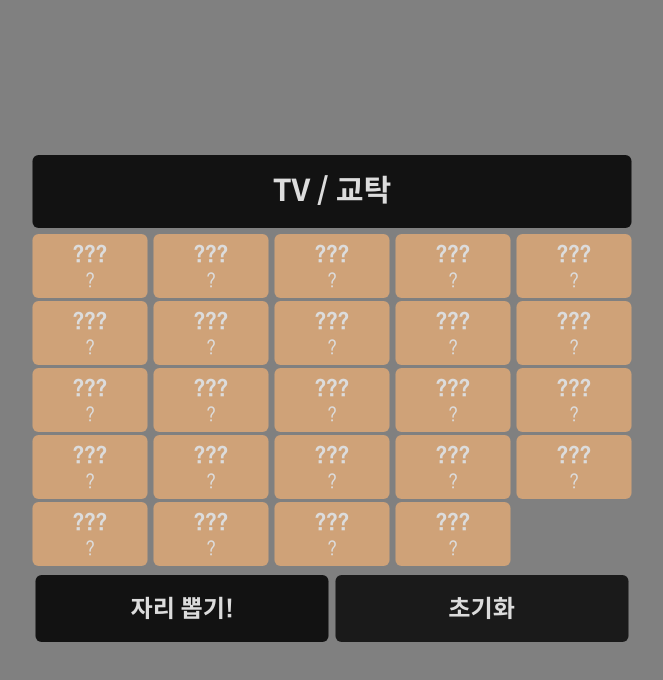
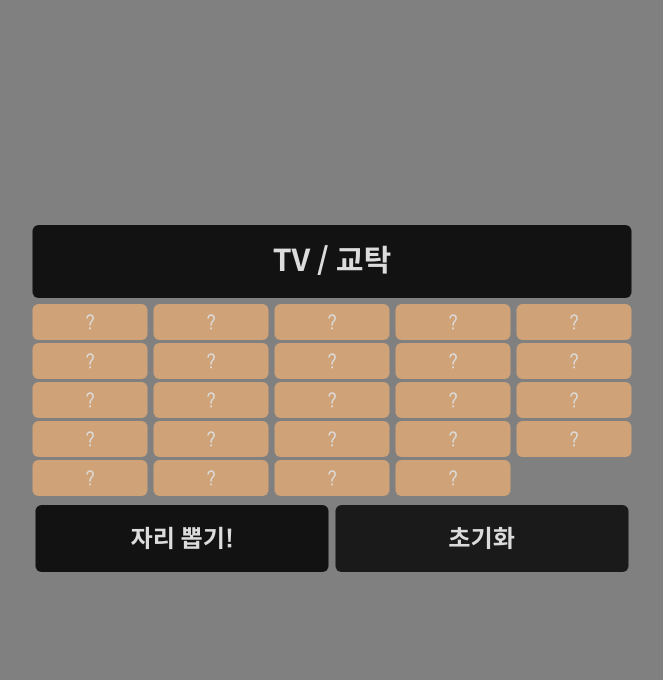
Before and after one commit to eungyolee/ymgng-class, an Electron app: page index.html in a window 900 px wide. Shown: the whole page, without its empty margins (118-781 px from the left). Drawn offline with Linux system fonts and the light colour scheme.

Commit message:
Add files via upload

```diff
--- a/index.html
+++ b/index.html
@@ -42,107 +42,83 @@
       <div id="table">
         <div id="column">
           <div id="item">
-            <div id="name" name="1-1">???</div>
             <div id="number" name="1-1">?</div>
           </div>
           <div id="item">
-            <div id="name" name="1-2">???</div>
             <div id="number" name="1-2">?</div>
           </div>
           <div id="item">
-            <div id="name" name="1-3">???</div>
             <div id="number" name="1-3">?</div>
           </div>
           <div id="item">
-            <div id="name" name="1-4">???</div>
             <div id="number" name="1-4">?</div>
           </div>
           <div id="item">
-            <div id="name" name="1-5">???</div>
             <div id="number" name="1-5">?</div>
           </div>
         </div>
         <div id="column" class="2">
           <div id="item">
-            <div id="name" name="2-1">???</div>
             <div id="number" name="2-1">?</div>
           </div>
           <div id="item">
-            <div id="name" name="2-2">???</div>
             <div id="number" name="2-2">?</div>
           </div>
           <div id="item">
-            <div id="name" name="2-3">???</div>
             <div id="number" name="2-3">?</div>
           </div>
           <div id="item">
-            <div id="name" name="2-4">???</div>
             <div id="number" name="2-4">?</div>
           </div>
           <div id="item">
-            <div id="name" name="2-5">???</div>
             <div id="number" name="2-5">?</div>
           </div>
         </div>
         <div id="column">
           <div id="item">
-            <div id="name" name="3-1">???</div>
             <div id="number" name="3-1">?</div>
           </div>
           <div id="item">
-            <div id="name" name="3-2">???</div>
             <div id="number" name="3-2">?</div>
           </div>
           <div id="item">
-            <div id="name" name="3-3">???</div>
             <div id="number" name="3-3">?</div>
           </div>
           <div id="item">
-            <div id="name" name="3-4">???</div>
             <div id="number" name="3-4">?</div>
           </div>
           <div id="item">
-            <div id="name" name="3-5">???</div>
             <div id="number" name="3-5">?</div>
           </div>
         </div>
         <div id="column">
           <div id="item">
-            <div id="name" name="4-1">???</div>
             <div id="number" name="4-1">?</div>
           </div>
           <div id="item">
-            <div id="name" name="4-2">???</div>
             <div id="number" name="4-2">?</div>
           </div>
           <div id="item">
-            <div id="name" name="4-3">???</div>
             <div id="number" name="4-3">?</div>
           </div>
           <div id="item">
-            <div id="name" name="4-4">???</div>
             <div id="number" name="4-4">?</div>
           </div>
           <div id="item">
-            <div id="name" name="4-5">???</div>
             <div id="number" name="4-5">?</div>
           </div>
         </div>
         <div id="column">
           <div id="item">
-            <div id="name" name="5-1">???</div>
             <div id="number" name="5-1">?</div>
           </div>
           <div id="item">
-            <div id="name" name="5-2">???</div>
             <div id="number" name="5-2">?</div>
           </div>
           <div id="item">
-            <div id="name" name="5-3">???</div>
             <div id="number" name="5-3">?</div>
           </div>
           <div id="item">
-            <div id="name" name="5-4">???</div>
             <div id="number" name="5-4">?</div>
           </div>
         </div>
```
Also changed, not shown: dist/data.json, dist/js/script.js.
